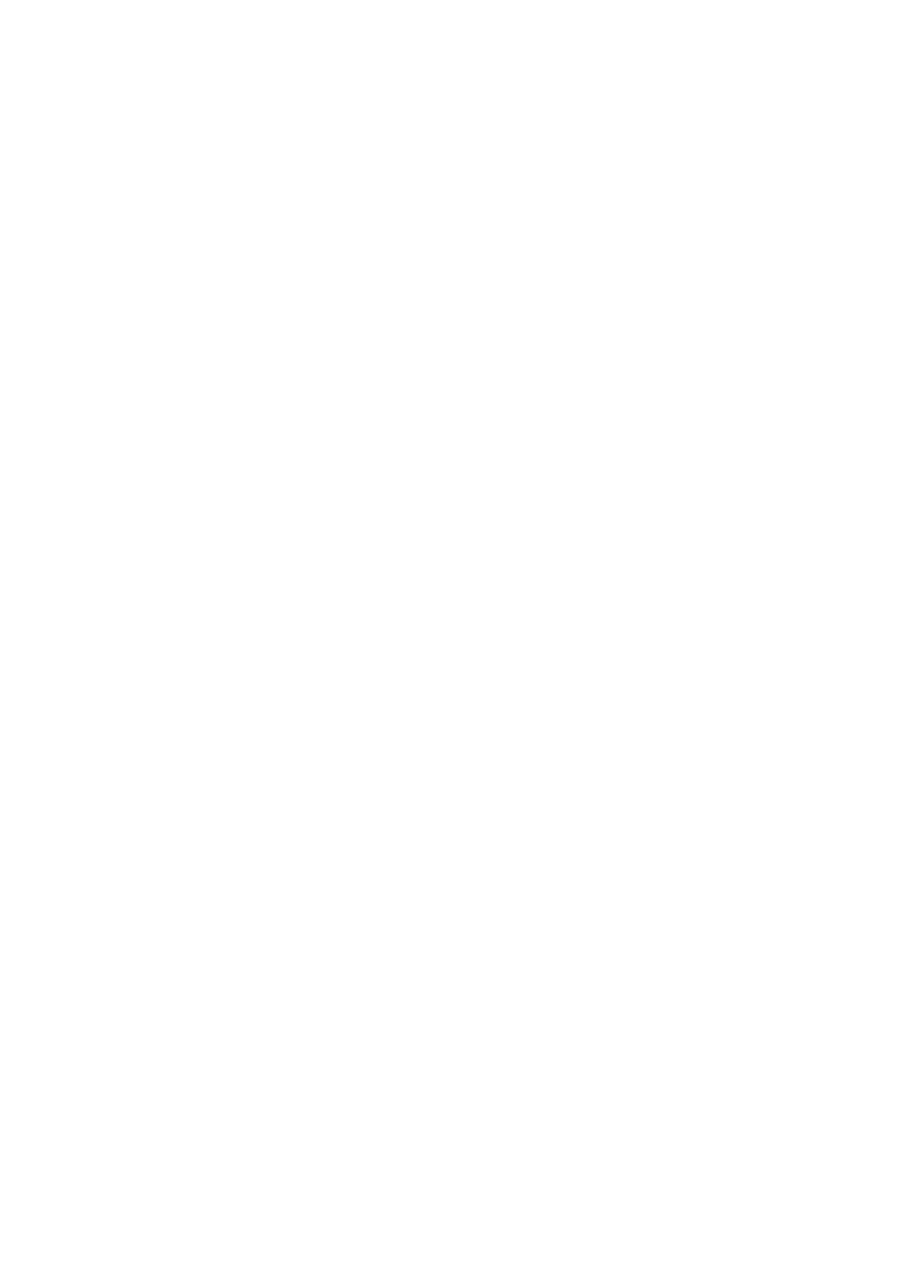
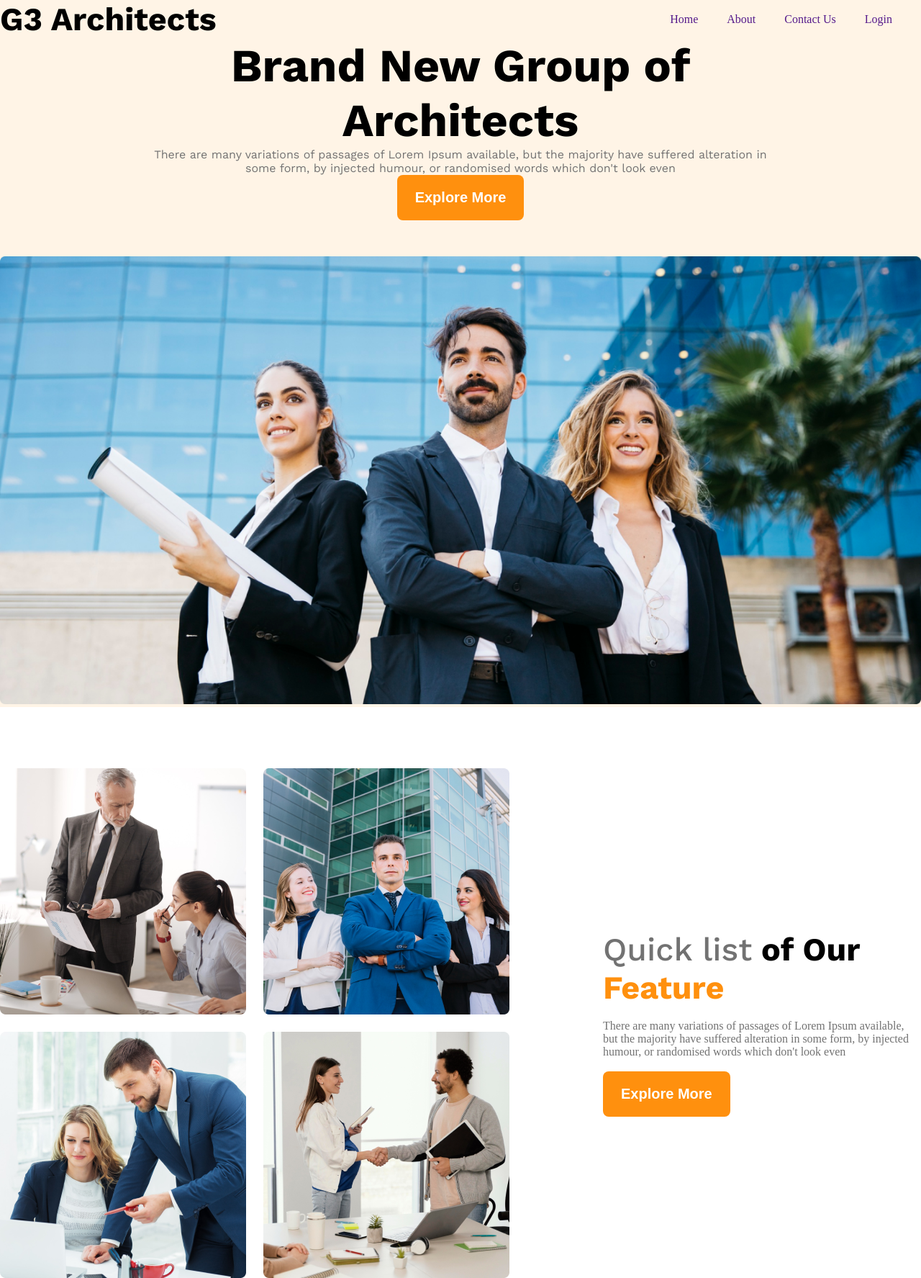
Before and after one commit to Rafe531/portfolio2, a plain HTML site: page index.html in a window 1280 px wide. Shown: the whole page at 72% size. Before the commit the page ends 800 px from the top, so only its background shows below. Drawn offline with nearby package versions, Linux system fonts and the light colour scheme.

Commit message:
(second commit)

```diff
--- a/index.html
+++ b/index.html
@@ -4,9 +4,53 @@
     <meta charset="UTF-8">
     <meta name="viewport" content="width=device-width, initial-scale=1.0">
     <title>Portfolio2</title>
+    <link rel="preconnect" href="https://fonts.googleapis.com">
+<link rel="preconnect" href="https://fonts.gstatic.com" crossorigin>
+<link href="https://fonts.googleapis.com/css2?family=Work+Sans:ital,wght@0,100..900;1,100..900&display=swap" rel="stylesheet">
     <link rel="stylesheet" href="style.css">
 </head>
 <body>
+    <header>
+        <nav class="navbar">
+            <h3 class="work-sans-font">G3 Architects</h3>
+            <ul class="nav-flex">
+                <li class="nav-item"><a href="" class="nav-link">Home</a></li>
+                <li class="nav-item"><a href="" class="nav-link">About</a></li>
+                <li class="nav-item"><a href="" class="nav-link">Contact Us</a></li>
+                <li class="nav-item"><a href="" class="nav-link"> Login</a></li>
+            </ul>
+        </nav>
+        <div class="banner">
+            <div class="banner-item">
+            <h3 class="banner-title">Brand New Group of Architects </h3>
+            <p class="bonner-text">There are many variations of passages of Lorem Ipsum available, but the majority have suffered alteration in some form, by injected humour, or randomised words which don't look even</p>
 
+            <button class="btn">Explore More</button>
+            </div>
+            <img class="banner-image" src="banner.png">
+
+        </div>
+    </header>
+    <main>
+        <section class="feature">
+            <div class="feature-image">
+                <img src="team1.png">
+                <img src="team2.png">
+                <img src="team3.png">
+                <img src="team4.png">
+            </div>
+            <div class="feature-detail">
+                <h3 class="feature-title">
+                    <span1 class="span0">Quick list</span1> of Our <span class="span1">Feature</span>
+                </h3>
+                <br>
+                <p class="feature-text">
+                    There are many variations of passages of Lorem Ipsum available, but the majority have suffered alteration in some form, by injected humour, or randomised words which don't look even
+                </p>
+                <br>
+                <button class="btn">Explore More</button>
+            </div>
+        </section>
+    </main>
 </body>
 </html>
--- a/style.css
+++ b/style.css
@@ -0,0 +1,125 @@
+
+.work-sans-font{
+  font-family: "Work Sans", sans-serif;
+  font-size: 2.8rem;
+  font-weight: bold;
+
+}
+*{
+    margin: 0;
+    padding: 0;
+}
+/* header */
+header{
+    /* max-width: 1922px; */
+    /* height: 1322px; */
+    /* width: 100%; */
+    background: rgba(255, 144, 14, 0.1);
+}
+.navbar{
+    display: flex;
+    max-width: 1440px;
+    margin: 0 auto;
+    justify-content: space-between;
+    align-items: center;
+}
+.nav-flex{
+    display: flex;
+    /* width: 477px; */
+    /* justify-content: space-between; */
+}
+.nav-item{
+    list-style: none;
+    margin-right: 40px;
+}
+.nav-link{
+    text-decoration: none;
+}
+.banner{
+    max-width: 1440px;
+    margin: 0 auto;
+    align-items: center;
+}
+.banner-item{
+    max-width: 862px;
+    margin: 0 auto;
+    text-align: center;
+    margin-bottom: 50px;
+}
+.banner-title{
+    font-family: "Work Sans", sans-serif;
+    font-size: 4rem;
+    font-weight: bold;
+    /* text-align: center; */
+}
+.bonner-text{
+    font-family: "Work Sans", sans-serif;
+    font-size: 1rem;
+    color: #727272;
+    /* text-align: center; */
+}
+.btn{
+    font-size: 1.25rem;
+    font-weight: 600;
+    color: #FFFFFF;
+    background-color: #FF900E;
+    border: none;
+    border-radius: 8px;
+    padding: 20px 25px;
+}
+.banner-image{
+    width: 100%;
+}
+/* feature detail */
+.feature{
+    max-width: 1400px;
+    margin: 0 auto;
+    margin-top: 85px;
+    display: flex;
+    /* gap: 73px; */
+    align-items: center;
+}
+.feature-image{
+    display: grid;
+    grid-template-columns: repeat(2,1fr);
+    gap: 24px;
+}
+.feature-detail{
+    /* text-align: center; */
+    max-width: 537px;
+    margin-left: 130px;
+    align-items: center;
+}
+.feature-title{
+    font-family: "Work Sans", sans-serif;
+    font-size: 2.8rem;
+}
+.span0{
+    color: #727272;
+    font-weight: 500;
+}
+.span1{
+    color: #FF900E;
+    font-weight: bold;
+}
+.feature-text{
+    color: #727272;
+    font-size: 1rem;
+}
+
+
+
+
+
+/* responsive */
+@media screen and (max-width: 576px) {
+    .navbar, .nav-flex, .feature{
+        flex-direction: column;
+    }
+    .feature-image{
+        grid-template-columns: repeat(1,1fr);
+    }
+    .feature-detail{
+        margin-left: 30px;
+    }
+}
```
